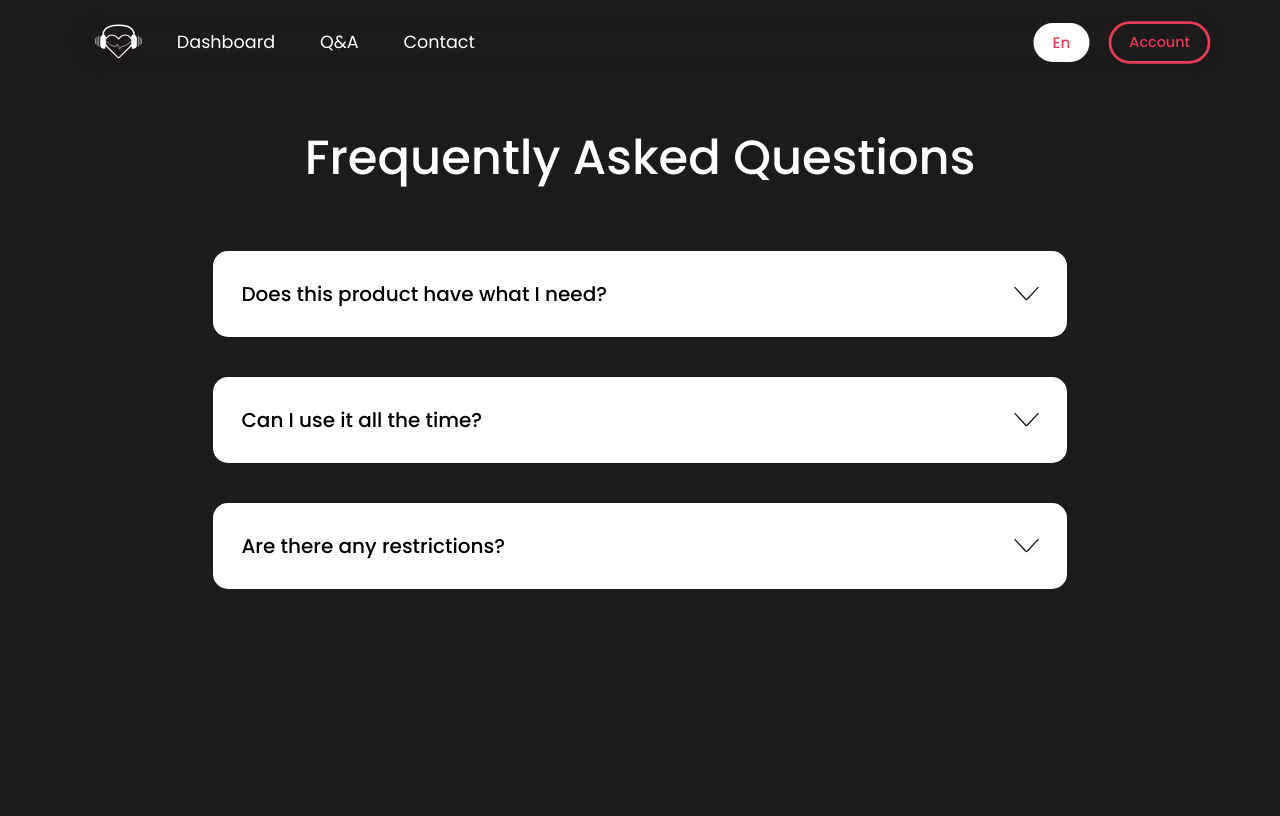
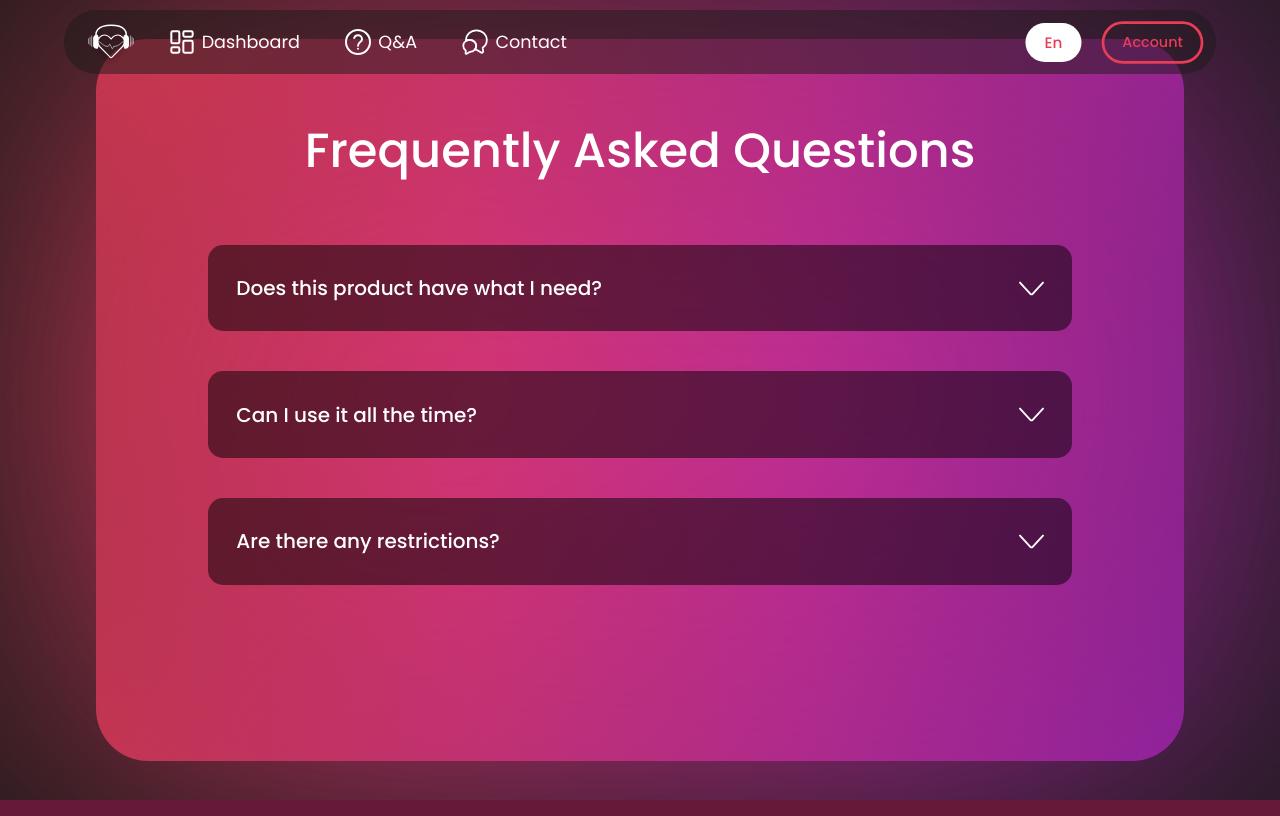
Before and after one commit to HeartBeats-APP/HeartBeats-Website, a PHP site: the page made by q&a.html in a window 1280 px wide. Run offline with PHP 8.4, Linux system fonts and the light colour scheme.

Commit message:
header update

```diff
--- a/Header/header.css
+++ b/Header/header.css
@@ -51,6 +51,63 @@
    align-items: center;
 }
 
+.header-logo {
+   width: 15%;
+   display: flex;
+   align-items: center;
+   justify-content: center;
+}
+
+.tab-logo  {
+   height: 3em;
+   padding-right: 1vw;
+}
+
+.tab-logo:hover {
+   transform: scale(1.125);
+}
+
+.header-tab {
+   display: flex;
+   flex-direction: row;
+   align-items: center;
+   justify-content: center;
+   width: fit-content;
+   height: 75%;
+   gap: .25em;
+   padding: 0 1.1em 0 .75em;
+   margin: 0 .5vw 0 .5vw;
+}
+
+.header a {
+   height: fit-content;
+   width: fit-content;
+   font-style: medium;
+   color: white;
+   font-size: 1.1em;
+   text-decoration: none;
+   text-align: center;
+}
+
+.tab-icon {
+   width: 2em;
+}
+
+.header-tab:hover {
+   background: rgba(255, 255, 255, .25);
+   border-radius: 100px;
+   transform: var(--black);
+}
+
+.header-tab:hover .header a {
+   color: var(--black);
+ }
+
+ .header-tab:hover .tab-icon {
+   fill: var(--black)
+ }
+
+
 .header-right {
    width: 100%;
    display: flex;
@@ -59,33 +116,6 @@
 
 }
 
-.header a {
-   height: fit-content;
-   width: fit-content;
-   font-style: medium;
-   color: white;
-   padding: 1vh 1.25vw;
-   font-size: 1.1em;
-   margin-right: .5vw;
-   margin-left: .5vw;
-   text-decoration: none;
-   text-align: center;
-}
-
-.header a:hover {
-   background: white;
-   border-radius: 100px;
-   color: var(--black);
-}
-
-.header img {
-   height: 3em;
-   padding-right: 1vw;
-}
-
-.header img:hover {
-   transform: scale(1.125);
-}
 
 .header-right button {
    scale: .95;
--- a/Header/header.js
+++ b/Header/header.js
@@ -2,16 +2,35 @@
 
 document.write(`
 
-<link rel="stylesheet" href="/header/header.css"/>
-<link rel="stylesheet" href="header/header.css"/>
+<link rel="stylesheet" href="/Header/header.css"/>
+<link rel="stylesheet" href="Header/header.css"/>
 <link rel="stylesheet" href="/css/components/components.css"/>
+
 
 <div class="header">
     <div class="header-left">
-        <img onclick="window.location.href='/index.html'" src="/images/Logo.svg" alt="HeartBeats Logo" />
-        <a href="/dashboard.html">Dashboard</a>
-        <a href="/q&a.html">Q&A</a>
-        <a href="/contact.html">Contact</a>
+
+        <div class="header-logo">
+            <img class="tab-logo" onclick="window.location.href='/index.html'" src="/images/Logo.svg"
+                alt="HeartBeats Logo" />
+        </div>
+
+        <div class="header-tab" onclick="window.location.href='/dashboard.html'">
+            <img class="tab-icon" src="/Header//svg/Dashboard.svg" width="50" height="50" alt="" />
+            <a>Dashboard</a>
+        </div>
+
+        <div class="header-tab" onclick="window.location.href='/q&a.html'">
+            <img class="tab-icon" src="/Header/svg/Questions.svg" width="50" height="50" alt="" />
+            <a>Q&A</a>
+        </div>
+
+        <div class="header-tab" onclick="window.location.href='/contact.html'">
+            <img class="tab-icon" src="/Header/svg/Chat.svg" width="50" height="50" alt="" />
+            <a>Contact</a>
+        </div>
+
+
     </div>
     <div class="header-right">
         <button onclick="window.location.href='/account/login.html'" class="second-button orange">Account</button>
--- a/css/q&a.css
+++ b/css/q&a.css
@@ -15,21 +15,29 @@
   --black: #1c1a1a;
 }
 
+body{
+  background-color: var(--black);
+  background-image: url("/images/login-background.svg");
+  background-repeat: no-repeat;
+  background-position: center;
+  background-size: 85% ;
+  backdrop-filter: blur(150px);
+  margin: 0px;
+  overflow-y: visible;
+  overflow-x: hidden;
+}
+
+body .rect {
+  height: 2000px;
+}
+
 details:hover {
   transition: all 0.5s var(--cubic-bezier);
   transform: scale(1.03);
   cursor: pointer;
-  box-shadow: 0 0 100px -25px white;
+  box-shadow: 0 0 100px -25px var(--black);
 }
 
-.background {
-  position: fixed;
-  background-position: center;
-  top: 7%;
-  z-index: 1;
-  width: 100%;
-  filter: opacity(.6);
-}
 
 /* Components -------------------------------------------------------------------------------------------------------------------*/
 
@@ -50,7 +58,8 @@ details {
   font-size: 1.25em;
   border-radius: 15px;
   box-sizing: border-box;
-  background: white;
+  background: rgb(0, 0, 0, .5);
+  color: white;
   padding: 1%;
 }
 
@@ -61,7 +70,7 @@ details + details {
 
 details p {
   display: flex;
-  color: var(--black);
+  color: white;
   font-weight: 300;
   margin: 0 2% 2% 2%;
 }
```
Also changed, not shown: Header/header.html (+25 -7 lines), q&a.html (+10 -44 lines), Header/svg/Chat.svg (added), Header/svg/Dashboard.svg (added), Header/svg/Questions.svg (added), images/arrow.svg, images/login-background.svg.
